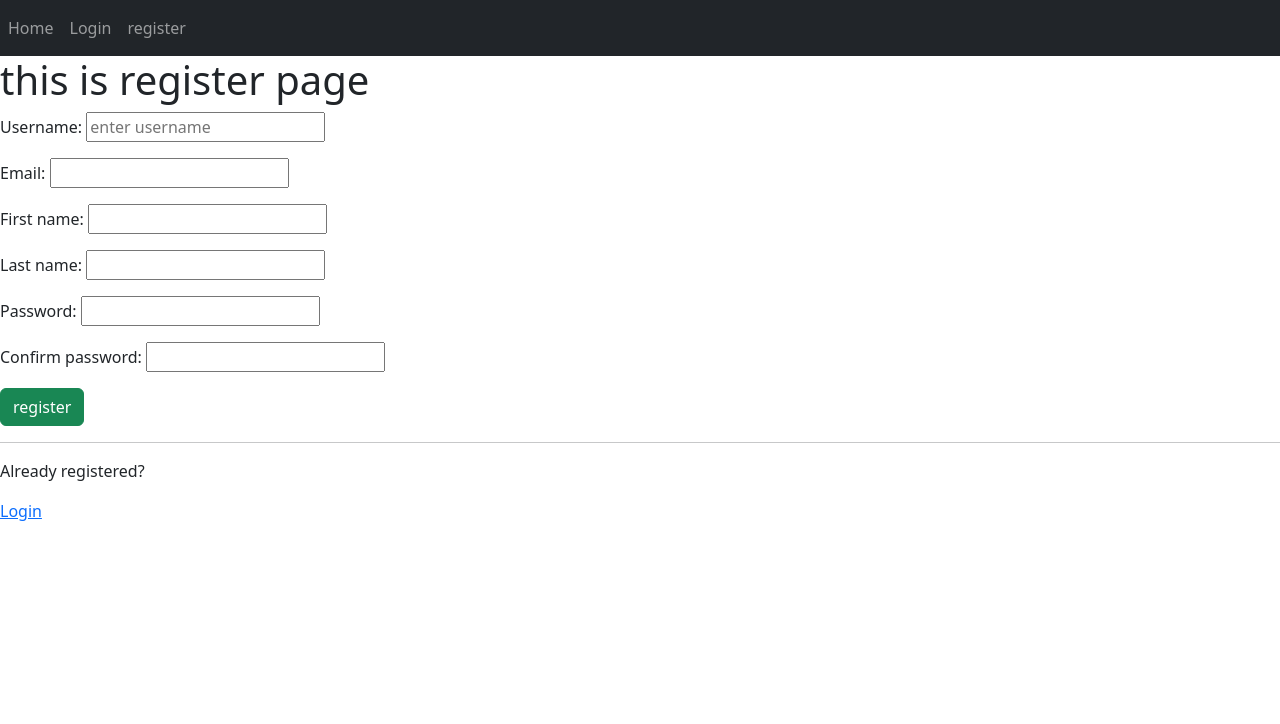
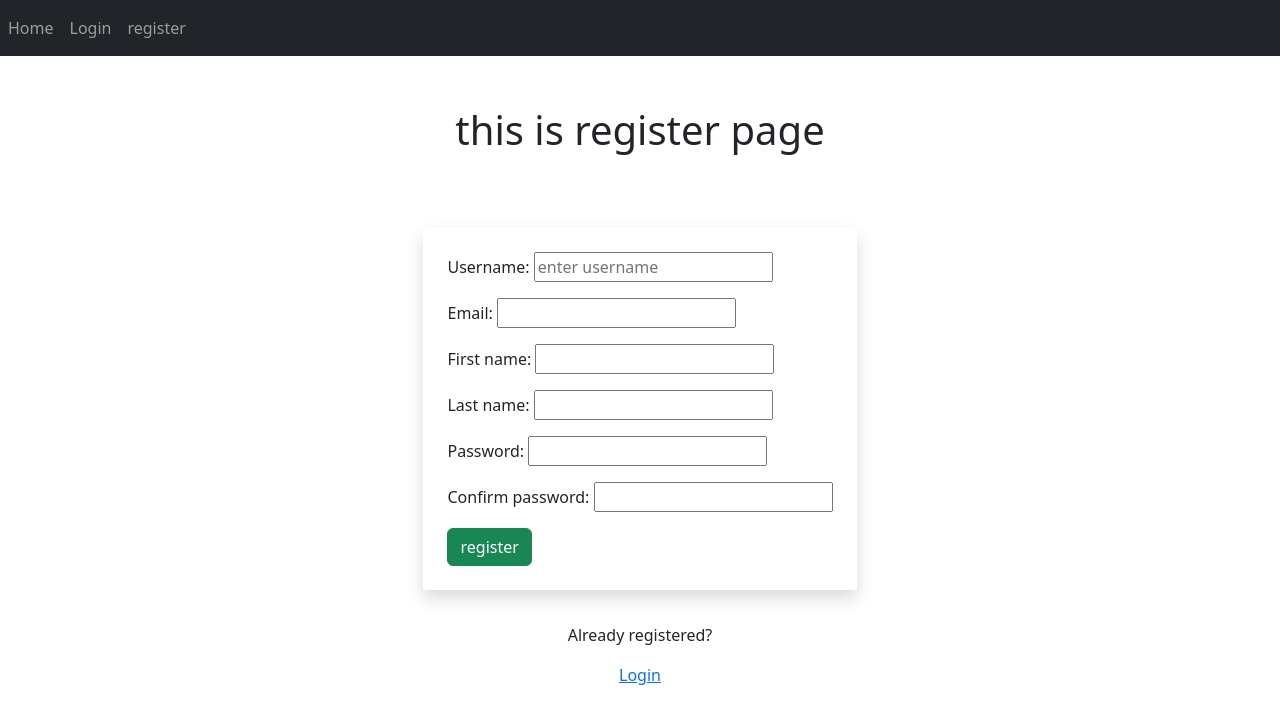
Before and after one commit to budeikin/online_shop, a Django app: page /accounts/register/ in a window 1280 px wide. Shown: the top 724 px of the page. Run offline with Django 3.2, Linux system fonts and the light colour scheme.

Commit message:
adding static and media files

```diff
--- /dev/null
+++ b/core/accounts/static/accounts/css/register.css
@@ -0,0 +1,18 @@
+h1 {
+    padding: 50px;
+    border-radius: 10px;
+    margin: auto 20px;
+    transition: box-shadow 2s;
+}
+
+h1:hover {
+    padding: 50px;
+    border-radius: 10px;
+    margin: auto 20px;
+    box-shadow: 7px 5px #6e6e6e;
+}
+
+form .btn {
+    margin: auto;
+    align-self: center;
+}
--- a/core/accounts/templates/accounts/register_page.html
+++ b/core/accounts/templates/accounts/register_page.html
@@ -1,18 +1,25 @@
 {%extends 'base.html'%}
+{% load static %}
 
 {% block title %}
 Register
 {% endblock %}
 
+{% block references %}
+<link rel="stylesheet" href="{% static 'accounts/css/register.css' %}">
+{% endblock %}
+
 {% block content %}
+<div class="container d-flex flex-column justify-content-center align-items-center">
     <h1>this is register page</h1>
 
-<form method="post">
+    <form method="post" class="shadow p-4 mt-4">
         {%csrf_token%}
         {{form.as_p}}
-    <button class="btn btn-success" type="submit">register</button>
+        <button class="btn btn-success btn-block" type="submit">register</button>
     </form>
     <hr>
     <p>Already registered?</p>
     <a href="{% url 'accounts:login' %}">Login</a>
+</div>
 {% endblock %}
--- a/core/core/settings.py
+++ b/core/core/settings.py
@@ -9,7 +9,7 @@ https://docs.djangoproject.com/en/3.2/topics/settings/
 For the full list of settings and their values, see
 https://docs.djangoproject.com/en/3.2/ref/settings/
 """
-
+import os.path
 from pathlib import Path
 from .local_settings import *
 
@@ -111,6 +111,10 @@ USE_TZ = True
 # https://docs.djangoproject.com/en/3.2/howto/static-files/
 
 STATIC_URL = '/static/'
+STATIC_ROOT = os.path.join(BASE_DIR, 'static')
+
+MEDIA_URL = '/media/'
+MEDIA_ROOT = os.path.join(BASE_DIR, 'media')
 
 # Default primary key field type
 # https://docs.djangoproject.com/en/3.2/ref/settings/#default-auto-field
--- a/core/core/urls.py
+++ b/core/core/urls.py
@@ -15,9 +15,13 @@ Including another URLconf
 """
 from django.contrib import admin
 from django.urls import path, include
+from django.conf import settings
+from django.conf.urls.static import static
 
 urlpatterns = [
     path('admin/', admin.site.urls),
     path('', include('home_module.urls')),
-    path('accounts/',include('accounts.urls'))
+    path('accounts/', include('accounts.urls'))
 ]
+if settings.DEBUG:
+    urlpatterns += static(settings.MEDIA_URL, document_root=settings.MEDIA_ROOT)
--- a/core/templates/base.html
+++ b/core/templates/base.html
@@ -5,6 +5,9 @@
     <title>{% block title %}{% endblock %}</title>
     <link rel="stylesheet" href="https://cdn.jsdelivr.net/npm/bootstrap@5.2.3/dist/css/bootstrap.min.css"
           integrity="sha384-rbsA2VBKQhggwzxH7pPCaAqO46MgnOM80zW1RWuH61DGLwZJEdK2Kadq2F9CUG65" crossorigin="anonymous">
+    {% block references %}
+
+    {% endblock %}
 </head>
 <body>
 {% include 'navbar.html' %}
--- a/core/templates/navbar.html
+++ b/core/templates/navbar.html
@@ -23,7 +23,6 @@
             {% endif %}
 
 
-
         </ul>
     </div>
 </nav>
```
Also changed, not shown: core/accounts/templates/accounts/login_page.html (+8 -16 lines), core/accounts/templates/accounts/profile.html (+20 -31 lines), core/db.sqlite3. Lines whose indentation alone changed are shown as unchanged.
